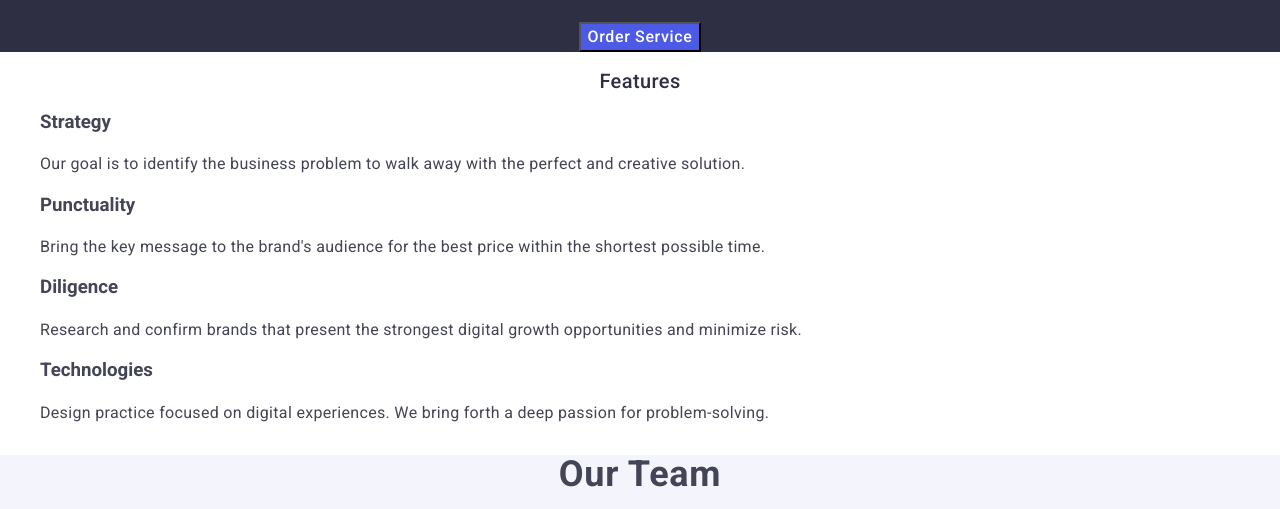
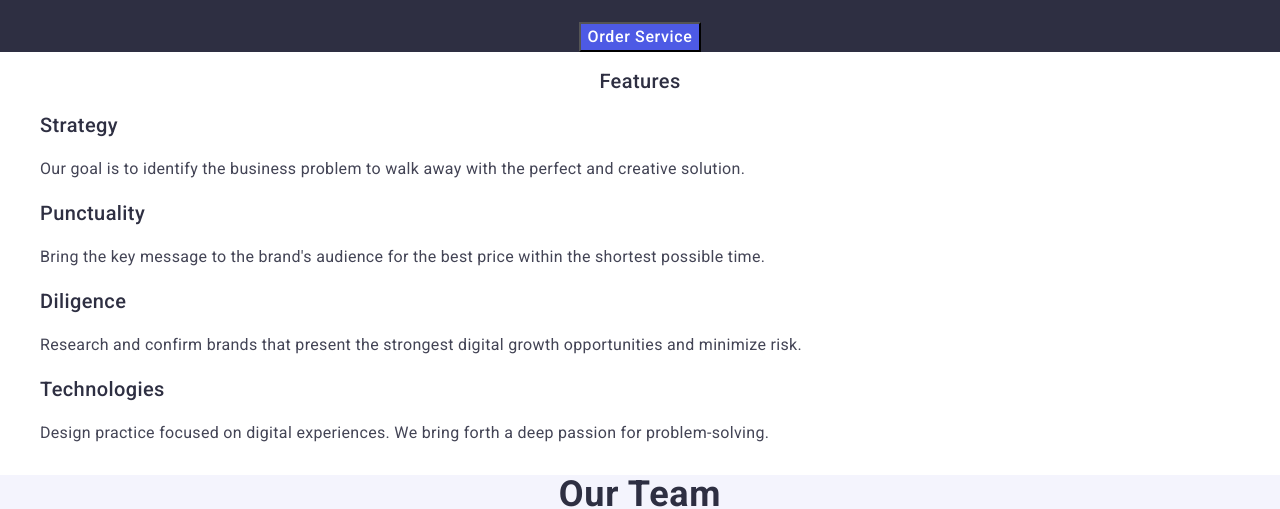
Before and after one commit to OleksandraTsy/goit-markup-hw-02, a plain HTML site: page index.html in a window 1280 px wide. Shown: the part 304-813 px from the top of the page. Drawn offline with nearby package versions, Linux system fonts and the light colour scheme.

Commit message:
update color and line-height in css

```diff
--- a/css/styles.css
+++ b/css/styles.css
@@ -95,6 +95,14 @@ letter-spacing: 0.02em;
 text-transform: capitalize;
 }
 
+.block-title {
+color: #2E2F42;
+font-size: 20px;
+font-weight: 500;
+line-height: 1.2;
+letter-spacing: 0.02em;
+}
+
 .text {
 color: #434455;
 font-size: 16px;
@@ -107,17 +115,18 @@ letter-spacing: 0.02em;
 background: #F4F4FD;
 }
 
-.style-list {
-background-color: #FFFFFF;
-}
-
 .section-three-title {
+color: #2E2F42;
 font-size: 36px;
 text-align: center;
 font-weight: 700;
-line-height: 1.1;
+line-height: 1.11;
 letter-spacing: 0.02em;
 text-transform: capitalize;
+}
+
+.style-list {
+background-color: #FFFFFF;
 }
 
 .team-title {
```
